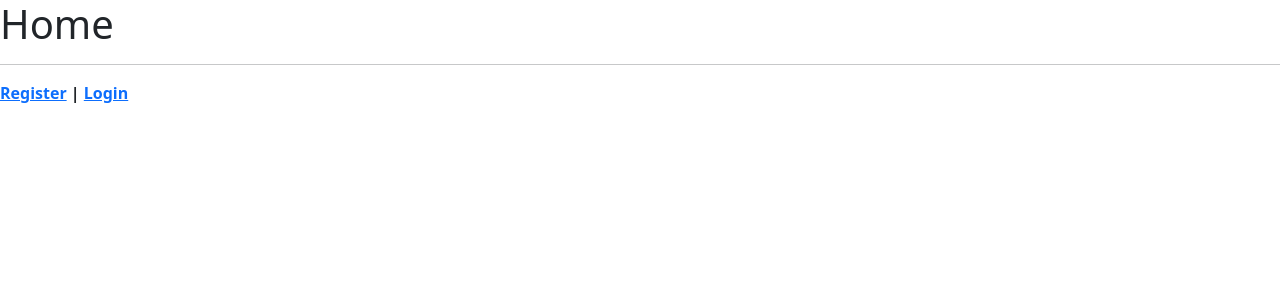
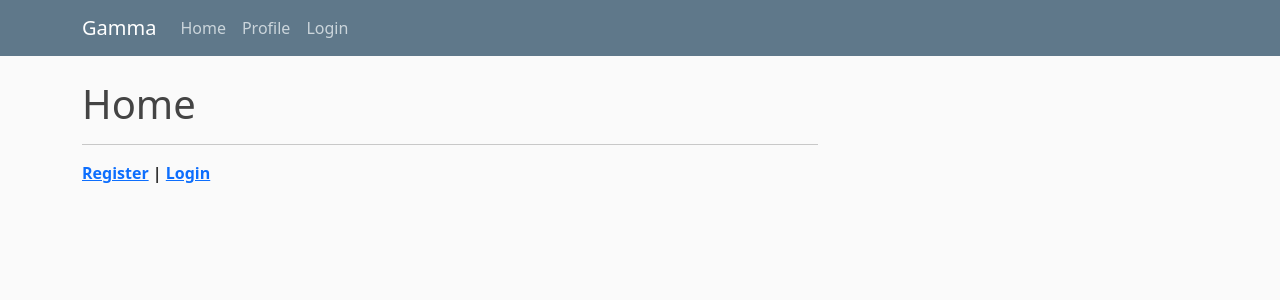
Before and after one commit to cjhs201/groupproject-T-src, a Django app: page / in a window 1280 px wide. Shown: the top 300 px of the page. Run offline with Django 3.2, Linux system fonts and the light colour scheme; some libraries are stand-ins or nearby versions.

Commit message:
Updated base.html. Added css for it

```diff
--- /dev/null
+++ b/gamma/static/blog/main.css
@@ -0,0 +1,84 @@
+body {
+  background: #fafafa;
+  color: #333333;
+  margin-top: 5rem;
+}
+
+h1, h2, h3, h4, h5, h6 {
+  color: #444444;
+}
+
+ul {
+  margin: 0;
+}
+
+.bg-steel {
+  background-color: #5f788a;
+}
+
+.site-header .navbar-nav .nav-link {
+  color: #cbd5db;
+}
+
+.site-header .navbar-nav .nav-link:hover {
+  color: #ffffff;
+}
+
+.site-header .navbar-nav .nav-link.active {
+  font-weight: 500;
+}
+
+.content-section {
+  background: #ffffff;
+  padding: 10px 20px;
+  border: 1px solid #dddddd;
+  border-radius: 3px;
+  margin-bottom: 20px;
+}
+
+.article-title {
+  color: #444444;
+}
+
+a.article-title:hover {
+  color: #428bca;
+  text-decoration: none;
+}
+
+.article-content {
+  white-space: pre-line;
+}
+
+.article-img {
+  height: 65px;
+  width: 65px;
+  margin-right: 16px;
+}
+
+.article-metadata {
+  padding-bottom: 1px;
+  margin-bottom: 4px;
+  border-bottom: 1px solid #e3e3e3
+}
+
+.article-metadata a:hover {
+  color: #333;
+  text-decoration: none;
+}
+
+.article-svg {
+  width: 25px;
+  height: 25px;
+  vertical-align: middle;
+}
+
+.account-img {
+  height: 125px;
+  width: 125px;
+  margin-right: 20px;
+  margin-bottom: 16px;
+}
+
+.account-heading {
+  font-size: 2.5rem;
+}
--- a/gamma/templates/gamma/base.html
+++ b/gamma/templates/gamma/base.html
@@ -1,3 +1,4 @@
+{% load static %}
 <!doctype html>
 <html lang="en">
   <head>
@@ -8,12 +9,45 @@
     <!-- Bootstrap CSS -->
     <link href="https://cdn.jsdelivr.net/npm/bootstrap@5.0.0-beta2/dist/css/bootstrap.min.css" rel="stylesheet" integrity="sha384-BmbxuPwQa2lc/FVzBcNJ7UAyJxM6wuqIj61tLrc4wSX0szH/Ev+nYRRuWlolflfl" crossorigin="anonymous">
 
+    <link rel="stylesheet" type="text/css" href="{% static 'blog/main.css' %}">
+
     <title>Project Gamma</title>
   </head>
-  <body>
-    {% block content %}{% endblock content %}
-    <!-- Bootstrap & Popper JS-->
-    <script src="https://cdn.jsdelivr.net/npm/@popperjs/core@2.6.0/dist/umd/popper.min.js" integrity="sha384-KsvD1yqQ1/1+IA7gi3P0tyJcT3vR+NdBTt13hSJ2lnve8agRGXTTyNaBYmCR/Nwi" crossorigin="anonymous"></script>
-    <script src="https://cdn.jsdelivr.net/npm/bootstrap@5.0.0-beta2/dist/js/bootstrap.min.js" integrity="sha384-nsg8ua9HAw1y0W1btsyWgBklPnCUAFLuTMS2G72MMONqmOymq585AcH49TLBQObG" crossorigin="anonymous"></script>
-  </body>
+<body>
+    <header class="site-header">
+      <nav class="navbar navbar-expand-md navbar-dark bg-steel fixed-top">
+        <div class="container">
+          <a class="navbar-brand mr-4" href="{% url 'index' %}">Gamma</a>
+          <button class="navbar-toggler" type="button" data-toggle="collapse" data-target="#navbarToggle" aria-controls="navbarToggle" aria-expanded="false" aria-label="Toggle navigation">
+          <span class="navbar-toggler-icon"></span>
+          </button>
+          <div class="collapse navbar-collapse" id="navbarToggle">
+            <div class="navbar-nav mr-auto">
+              <a class="nav-item nav-link" href="{% url 'index' %}">Home</a>
+              <a class="nav-item nav-link" href="{% url 'gamma-profile' %}">Profile</a>
+            </div>
+            <!-- Navbar Right Side -->
+            <div class="navbar-nav">
+              <a class="nav-item nav-link" href="{% url 'gamma-login' %}">Login</a>
+            </div>
+          </div>
+        </div>
+      </nav>
+    </header>
+    <main role="main" class="container">
+      <div class="row">
+        <div class="col-md-8">
+          {% block content %}{% endblock %}
+        </div>
+        <div class="col-md-4">
+        </div>
+      </div>
+    </main>
+
+    <!-- Optional JavaScript -->
+    <!-- jQuery first, then Popper.js, then Bootstrap JS -->
+    <script src="https://code.jquery.com/jquery-3.2.1.slim.min.js" integrity="sha384-KJ3o2DKtIkvYIK3UENzmM7KCkRr/rE9/Qpg6aAZGJwFDMVNA/GpGFF93hXpG5KkN" crossorigin="anonymous"></script>
+    <script src="https://cdnjs.cloudflare.com/ajax/libs/popper.js/1.12.9/umd/popper.min.js" integrity="sha384-ApNbgh9B+Y1QKtv3Rn7W3mgPxhU9K/ScQsAP7hUibX39j7fakFPskvXusvfa0b4Q" crossorigin="anonymous"></script>
+    <script src="https://maxcdn.bootstrapcdn.com/bootstrap/4.0.0/js/bootstrap.min.js" integrity="sha384-JZR6Spejh4U02d8jOt6vLEHfe/JQGiRRSQQxSfFWpi1MquVdAyjUar5+76PVCmYl" crossorigin="anonymous"></script>
+</body>
 </html>
--- a/gamma/urls.py
+++ b/gamma/urls.py
@@ -5,7 +5,7 @@ from django.contrib.auth import views as auth_views
 
 urlpatterns = [
     path('admin/', admin.site.urls),
-    path('', views.index),
+    path('', views.index, name="index"),
     path('register/', views.register, name="gamma-register"),
     path('login/', auth_views.LoginView.as_view(template_name='gamma/login.html'), name="gamma-login"),
     path('logout/', auth_views.LogoutView.as_view(template_name='gamma/logout.html'), name="gamma-logout"),
```
